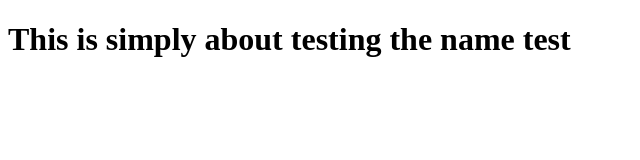
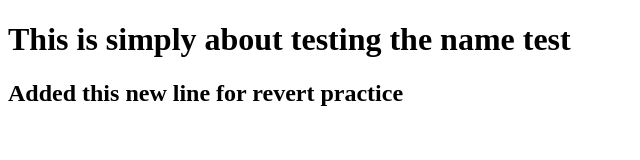
Before and after one commit to sherpacoding/first-repo, a plain HTML site: page about.html in a window 1280 px wide. Shown: the whole page, without its empty margins (0-640 px from the left). Drawn offline with Linux system fonts and the light colour scheme.

Commit message:
addeded new line for revert

```diff
--- a/about.html
+++ b/about.html
@@ -8,5 +8,6 @@
   </head>
   <body>
     <h1>This is simply about testing the name test</h1>
+    <h2>Added this new line for revert practice</h2>
   </body>
 </html>
```
